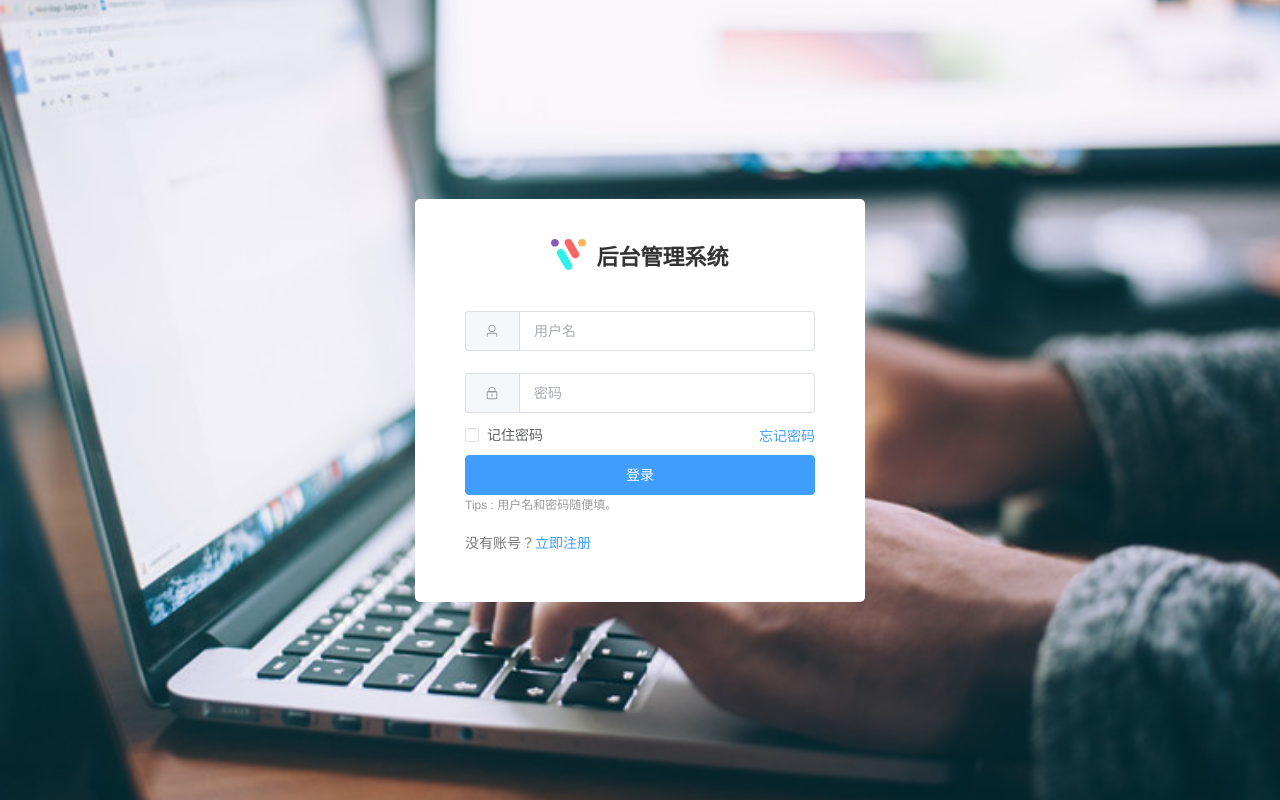
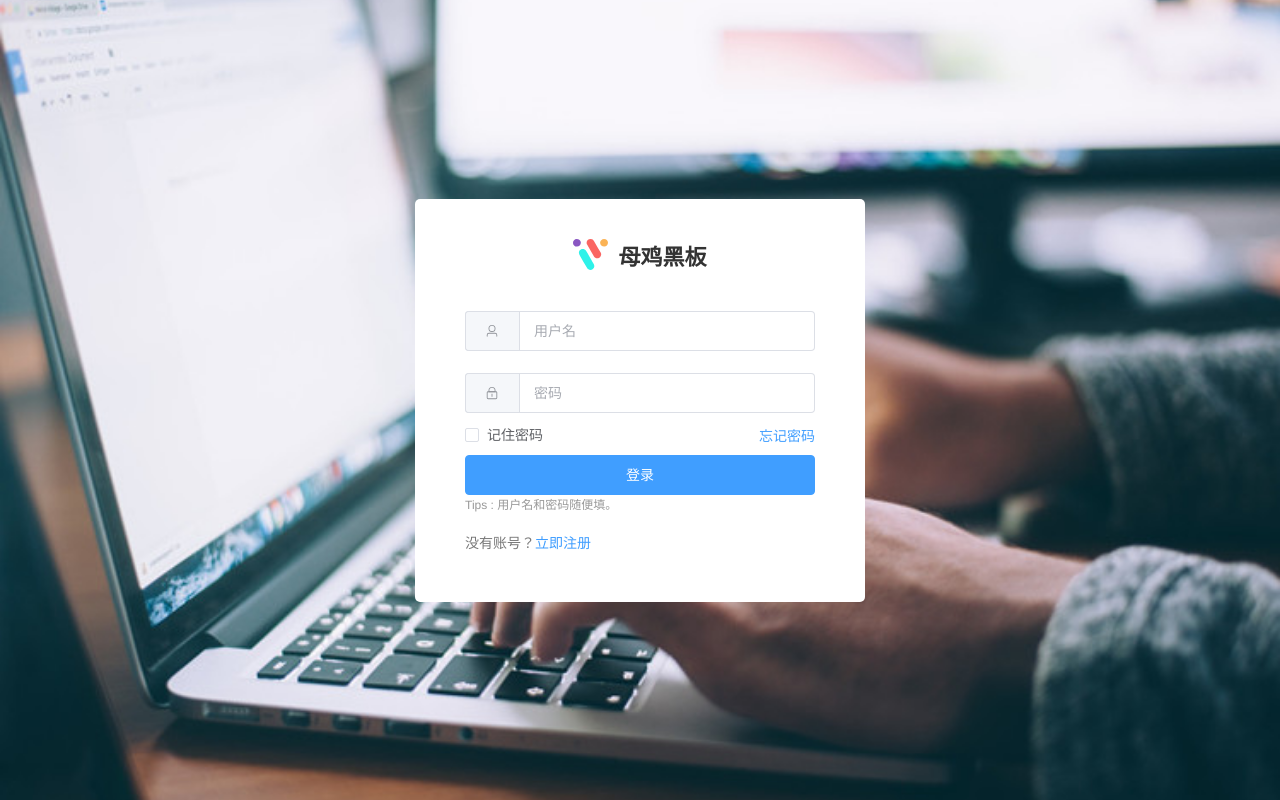
Before and after one commit to sustech-cs304/team-project-25spring-12, a Vue app in the folder frontend/: page /#/login in a window 1280 px wide. Built offline with nearby package versions, Linux system fonts and the light colour scheme; a small style sheet from the web is missing.

Commit message:
add argue page & button

```diff
--- a/frontend/src/renderer/components/header.vue
+++ b/frontend/src/renderer/components/header.vue
@@ -3,7 +3,7 @@
         <!-- 折叠按钮 -->
         <div class="header-left">
             <img class="logo" src="../assets/img/logo.svg" alt="" />
-            <div class="web-title">后台管理系统</div>
+            <div class="web-title">母鸡黑板</div>
             <div class="collapse-btn" @click="collapseChage">
                 <el-icon v-if="sidebar.collapse">
                     <Expand />
--- a/frontend/src/renderer/components/menu.ts
+++ b/frontend/src/renderer/components/menu.ts
@@ -6,4 +6,9 @@ export const menuData: Menus[] = [
         title: '个人中心',
         icon: 'HomeFilled'
     },
+    {
+        index: '/argue',
+        title: '争辩',
+        icon: 'Opportunity'
+    },
 ]
--- a/frontend/src/renderer/index.html
+++ b/frontend/src/renderer/index.html
@@ -5,7 +5,7 @@
         <meta charset="utf-8">
         <meta http-equiv="X-UA-Compatible" content="IE=edge">
         <meta name="viewport" content="width=device-width,initial-scale=1.0">
-        <title>vue-manage-system后台管理系统</title>
+        <title>Ave MujiCLASS</title>
         <link rel="stylesheet" href="//at.alicdn.com/t/c/font_830376_92o68tc95je.css">
     </head>
 
--- a/frontend/src/renderer/router/index.ts
+++ b/frontend/src/renderer/router/index.ts
@@ -6,7 +6,7 @@ import 'nprogress/nprogress.css';
 const routes: RouteRecordRaw[] = [
   {
     path: '/',
-    redirect: '/user-center',  // kl: 之后可以设计一个更适合的默认界面。
+    redirect: '/user-center',  // kl: 之后可以设计一个更适合的默认界面 ckr: 感觉挺合理的
   },
   {
     path: '/',
@@ -20,6 +20,14 @@ const routes: RouteRecordRaw[] = [
           title: '个人中心',
         },
         component: () => import('../views/pages/user-center.vue'),
+      },
+      {
+        path: '/argue',
+        name: 'argue',
+        meta: {
+          title: '争辩',
+        },
+        component: () => import('../views/pages/argue.vue'),
       },
     ]
   },
--- /dev/null
+++ b/frontend/src/renderer/views/pages/argue.vue
@@ -0,0 +1,11 @@
+<script setup lang="ts">
+
+</script>
+
+<template>
+
+</template>
+
+<style scoped>
+
+</style>
--- a/frontend/src/renderer/views/pages/login.vue
+++ b/frontend/src/renderer/views/pages/login.vue
@@ -3,7 +3,7 @@
         <div class="login-container">
             <div class="login-header">
                 <img class="logo mr10" src="../../assets/img/logo.svg" alt="" />
-                <div class="login-title">后台管理系统</div>
+                <div class="login-title">母鸡黑板</div>
             </div>
             <el-form :model="param" :rules="rules" ref="login" size="large">
                 <el-form-item prop="username">
--- a/frontend/src/renderer/views/pages/register.vue
+++ b/frontend/src/renderer/views/pages/register.vue
@@ -3,7 +3,7 @@
         <div class="login-container">
             <div class="login-header">
                 <img class="logo mr10" src="../../assets/img/logo.svg" alt="" />
-                <div class="login-title">后台管理系统</div>
+                <div class="login-title">母鸡黑板</div>
             </div>
             <el-form :model="param" :rules="rules" ref="register" size="large">
                 <el-form-item prop="username">
```
